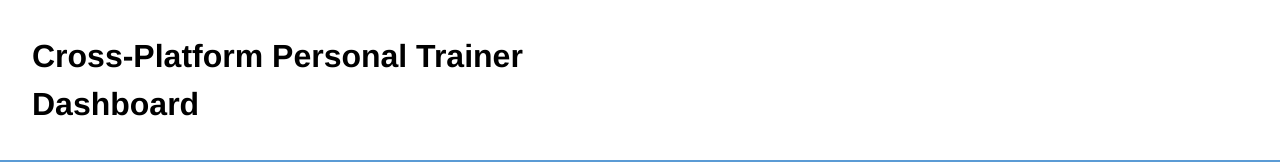
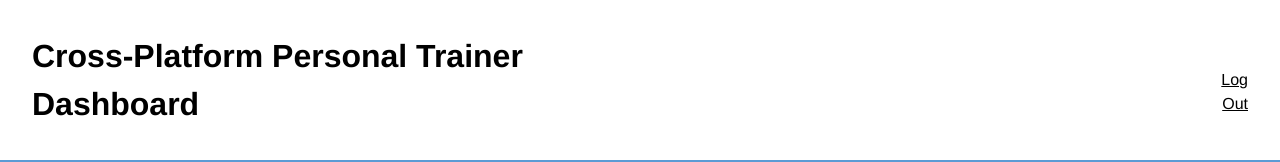
Before and after one commit to alexisabadger/cs467_project, a Next.js app in the folder personal-trainer/: page /pages/dashboard in a window 1280 px wide. Shown: the top 162 px of the page. Built offline with nearby package versions, Linux system fonts and the light colour scheme; no server answers.

Commit message:
Added a log out function on the dashboard
Returns to the login screen.

```diff
--- a/personal-trainer/components/Header.tsx
+++ b/personal-trainer/components/Header.tsx
@@ -2,6 +2,7 @@
 
 import React, { useEffect, useState } from 'react';
 import styles from '@/components/Dashboard.module.css';
+import Link from 'next/link';
 
 const Header: React.FC = () => {
   const [username, setUsername] = useState<string>('');
@@ -36,6 +37,8 @@ const Header: React.FC = () => {
       </div>
       <div className={styles.headerRight}>
         {username && `${username}`}
+        <br/>
+        <Link href='/'><u>Log Out</u></Link>
       </div>
     </header>
   );
```
